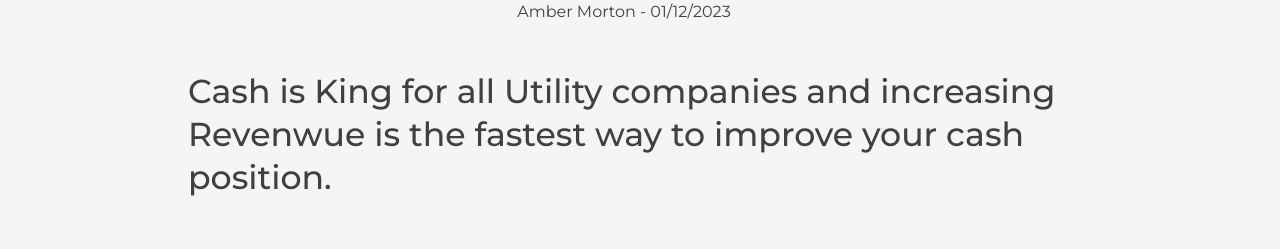
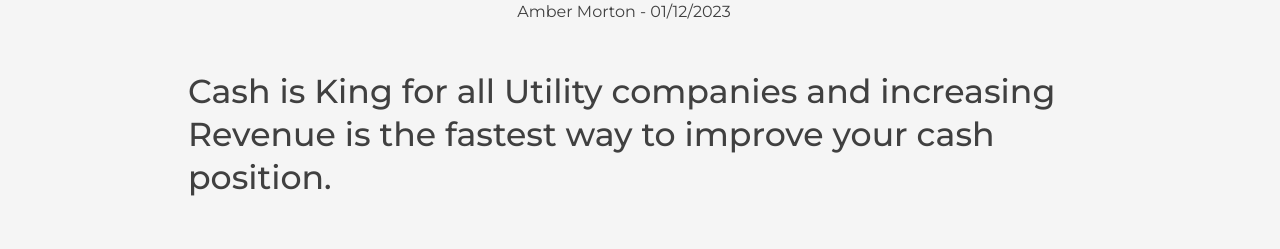
Before and after one commit to luke-meadows/clyde-ventures-2.0, a Next.js app: page /insights/domestic-sales in a window 1280 px wide. Shown: the part 666-915 px from the top of the page. Built offline with nearby package versions, Linux system fonts and the light colour scheme.

Commit message:
our-story

```diff
--- a/pages/insights/domestic-sales.js
+++ b/pages/insights/domestic-sales.js
@@ -23,7 +23,7 @@ export default function InsightPage() {
         </div>
         <br />
         <h2>
-          Cash is King for all Utility companies and increasing Revenwue is the
+          Cash is King for all Utility companies and increasing Revenue is the
           fastest way to improve your cash position.{' '}
         </h2>
         <br />
```
